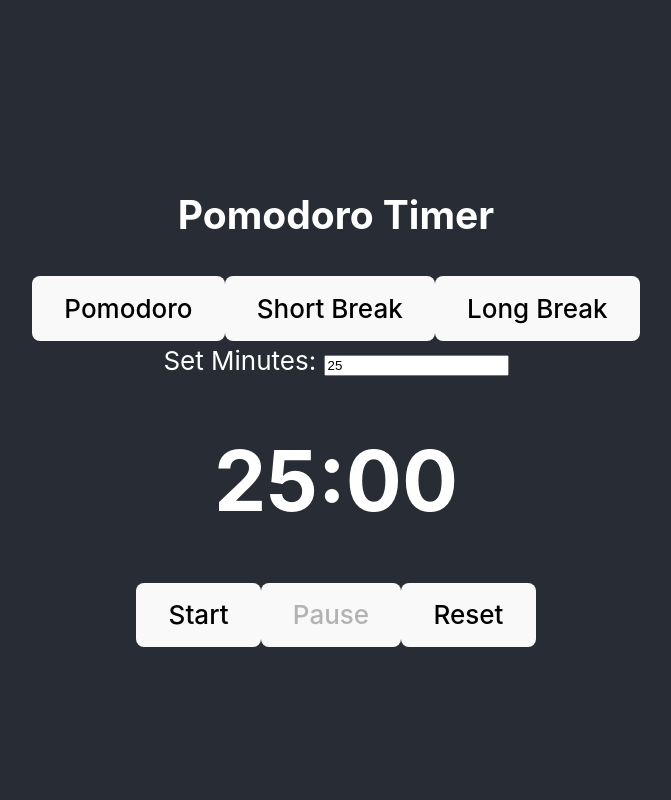
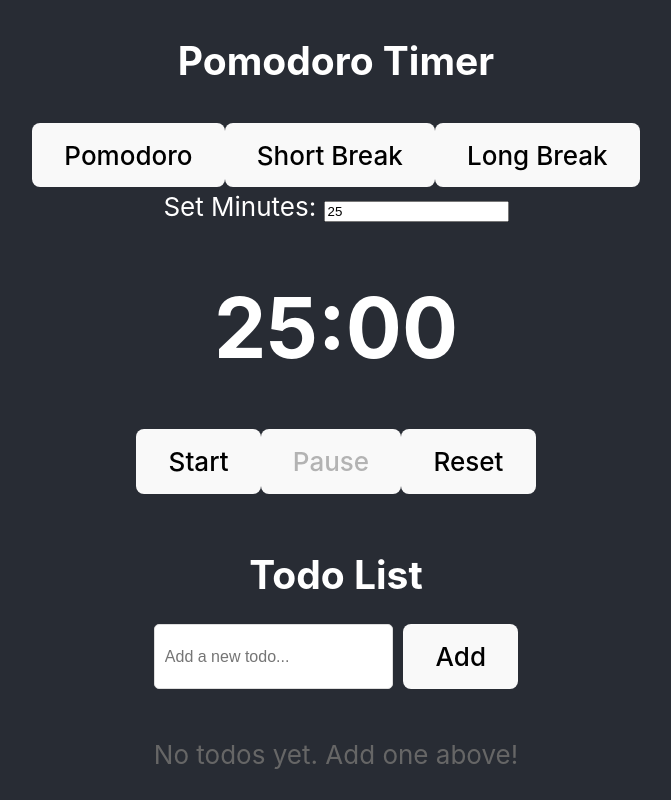
Before and after one commit to S3RG101/2025-intern-hackathon, a React (Create React App) app: page / in a window 1280 px wide. Shown: the top 800 px of the page, without its empty margins (304-975 px from the left). Built offline with nearby package versions, Linux system fonts and the light colour scheme.

Commit message:
Todo list

```diff
--- a/src/App.js
+++ b/src/App.js
@@ -3,12 +3,14 @@ import './App.css';
 import WebcamInput from './webcam';
 import Timer from './timer';
 import ObjectDetection from './ModelComponents/ObjectDetection';
+import TodoList from './todo';
 
 function App() {
   return (
     <div className="App">
       <header className="App-header">
-        <Timer initialMinutes={10}/>
+        <Timer/>
+        <TodoList/>
       </header>
       <header>
         <h1> Testing camera</h1>
--- /dev/null
+++ b/src/todo.jsx
@@ -0,0 +1,102 @@
+import React, { useState } from "react";
+
+const TodoList = () => {
+  const [todos, setTodos] = useState([]);
+  const [inputValue, setInputValue] = useState("");
+
+  const addTodo = () => {
+    if (inputValue.trim() !== "") {
+      const newTodo = {
+        id: Date.now(),
+        text: inputValue.trim(),
+        completed: false,
+      };
+      setTodos([...todos, newTodo]);
+      setInputValue("");
+    }
+  };
+
+  const deleteTodo = (id) => {
+    setTodos(todos.filter(todo => todo.id !== id));
+  };
+
+  const toggleComplete = (id) => {
+    setTodos(todos.map(todo =>
+      todo.id === id ? { ...todo, completed: !todo.completed } : todo
+    ));
+  };
+
+  const handleKeyPress = (e) => {
+    if (e.key === "Enter") {
+      addTodo();
+    }
+  };
+
+  const todoItemStyle = (completed) => ({
+    display: "flex",
+    alignItems: "center",
+    justifyContent: "space-between",
+    padding: "10px",
+    margin: "5px 0",
+    borderRadius: "5px",
+    opacity: completed ? 0.5 : 1,
+    textDecoration: completed ? "line-through" : "none",
+    transition: "opacity 0.3s ease",
+  });
+
+  return (
+    <div style={{ maxWidth: "500px", margin: "0 auto", padding: "20px" }}>
+      <h2 style={{ textAlign: "center", marginBottom: "20px" }}>Todo List</h2>
+
+      {/* Input section */}
+      <div style={{ display: "flex", marginBottom: "20px", gap: "10px" }}>
+        <input
+          type="text"
+          value={inputValue}
+          onChange={(e) => setInputValue(e.target.value)}
+          onKeyPress={handleKeyPress}
+          placeholder="Add a new todo..."
+          style={{
+            flex: 1,
+            padding: "10px",
+            border: "1px solid #ddd",
+            borderRadius: "5px",
+            fontSize: "16px",
+          }}
+        />
+        <button
+          onClick={addTodo}
+        >
+          Add
+        </button>
+      </div>
+
+      {/* Todo list */}
+      <div style={{ maxHeight: "400px", overflowY: "auto" }}>
+        {todos.length === 0 ? (
+          <p style={{ textAlign: "center", color: "#666" }}>No todos yet. Add one above!</p>
+        ) : (
+          todos.map((todo) => (
+            <div key={todo.id} style={todoItemStyle(todo.completed)}>
+              <div style={{ display: "flex", alignItems: "center", gap: "10px" }}>
+                <input
+                  type="checkbox"
+                  checked={todo.completed}
+                  onChange={() => toggleComplete(todo.id)}
+                  style={{ cursor: "pointer" }}
+                />
+                <span style={{ fontSize: "16px" }}>{todo.text}</span>
+              </div>
+              <button
+                onClick={() => deleteTodo(todo.id)}>
+                Delete
+              </button>
+            </div>
+          ))
+        )}
+      </div>
+    </div>
+  );
+};
+
+export default TodoList;
```
